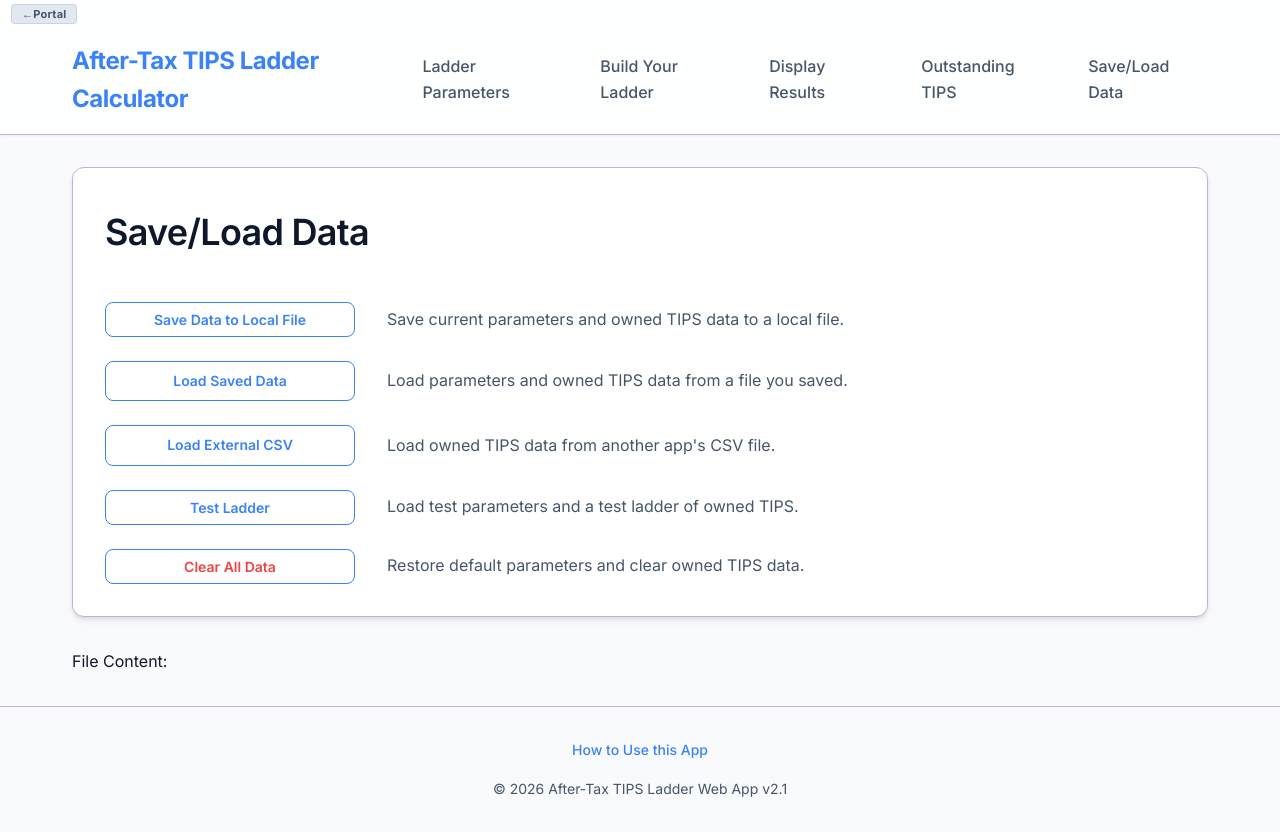
After one commit to jacoxnet/TIPS-AI-Project, a Django app: template templates/save_load.html in a window 1280 px wide. The commit adds this page. Run offline with Django 5.2, Linux system fonts and the light colour scheme; the template is opened without the code that fills it, so the values that code supplies are empty.

Commit message:
add to and fix json/csv functions

```diff
--- a/core/urls.py
+++ b/core/urls.py
@@ -4,10 +4,9 @@ from . import views
 urlpatterns = [
     path('', views.init_view, name='init'),
     path('home/', views.home_view, name='home'),
-    # path('data-entry/', views.data_entry_view, name='data_entry'),
     path('specs/', views.specs_view, name='specs'),
     path('make_ladder/', views.make_ladder_view, name='make_ladder'),
     path('ladder_display/', views.ladder_display_view, name='ladder_display'),
-    path('clear_ladder/', views.clear_ladder_view, name='clear_ladder'),
-    path('sample_csv/', views.sample_csv_view, name='sample_csv'),
+    path('save_load/', views.save_load_view, name='save_load'),
+    path('import_data', views.import_data_view, name='import_data'),
 ]
--- a/static/css/style.css
+++ b/static/css/style.css
@@ -44,7 +44,8 @@
   border: 1px solid var(--border-light);
   border-radius: 4px;
   padding: 2px 10px;
-  margin: 1em;
+  margin: 0 auto 0 1em;
+  /*top right bottom left */
   text-decoration: none;
   letter-spacing: 0.02em;
 }
@@ -514,22 +515,27 @@ tbody tr:hover {
 }
 
 /* Modal Markdown Typography styling */
-.markdown-body h1, .markdown-body h2 {
+.markdown-body h1,
+.markdown-body h2 {
   margin-top: 1rem;
   margin-bottom: 0.5rem;
   border-bottom: 1px solid var(--border-color);
   padding-bottom: 0.5rem;
 }
+
 .markdown-body ul {
   margin-left: 2rem;
   margin-bottom: 1rem;
 }
+
 .markdown-body li {
   margin-bottom: 0.5rem;
 }
+
 .markdown-body p {
   margin-bottom: 1rem;
 }
+
 .markdown-body pre {
   white-space: pre-wrap;
   word-wrap: break-word;
@@ -538,6 +544,7 @@ tbody tr:hover {
   border-radius: var(--radius-md);
   overflow-x: auto;
 }
+
 .markdown-body code {
   white-space: pre-wrap;
   word-wrap: break-word;
--- /dev/null
+++ b/static/js/save_load.js
@@ -0,0 +1,168 @@
+document.addEventListener('DOMContentLoaded', function () {
+    // --- Constants
+    const dataFileName = 'after_tax_TIPS_data.json';
+
+    // --- Elements ---
+    const saveDataBtn = document.getElementById('saveDataBtn');
+    const loadDataBtn = document.getElementById('loadDataBtn');
+    const loadCsvBtn = document.getElementById('loadCsvBtn');
+
+    // test place to display retrieved file contents
+    const fileContent = document.getElementById('fileContent');
+
+    // --- saved data from elements
+    const savedSpecs = document.getElementById('saved-specs-data');
+    const savedOTips = document.getElementById('saved-otips-data');
+
+
+    // --- File Session Tracking ---
+    let currentFileHandle = null;
+
+    // --- Save App Data to JSON file ---
+    saveDataBtn.addEventListener('click', async () => {
+        specsData = JSON.parse(savedSpecs.textContent);
+        otipsData = JSON.parse(savedOTips.textContent);
+        allData = { specsData: specsData, otipsData: otipsData };
+        writeText = JSON.stringify(allData)
+
+        // Use modern File System Access API if supported
+        if ('showSaveFilePicker' in window) {
+            try {
+                const suggestedName = currentFileHandle ? currentFileHandle.name : dataFileName;
+                currentFileHandle = await window.showSaveFilePicker({
+                    suggestedName,
+                    startIn: 'downloads',
+                    types: [{
+                        description: 'JSON Files',
+                        accept: { 'text/json': ['.json'] }
+                    }],
+                });
+
+                const writable = await currentFileHandle.createWritable();
+                await writable.write(writeText);
+                await writable.close();
+
+            } catch (err) {
+                if (err.name !== 'AbortError') {
+                    console.error('File save error:', err);
+                }
+            }
+        } else {
+            const blob = new Blob([writeText], { type: 'text/json;charset=utf-8;' });
+            const url = URL.createObjectURL(blob);
+            const a = document.createElement('a');
+            a.href = url;
+            a.download = dataFileName;
+            document.body.appendChild(a);
+            a.click();
+            document.body.removeChild(a);
+        }
+    });
+
+    // --- Load App Data from JSON file and send to backend ---
+    loadDataBtn.addEventListener('change', (e) => {
+        const file = e.target.files[0];
+        if (!file) return;
+        if (!file.type.startsWith("application/json")) return;
+        const reader = new FileReader();
+        reader.onload = async () => {
+            const r = reader.result
+            fileContent.textContent = r;
+            const formData = new FormData();
+            formData.append('data', r)
+            formData.append('csrfmiddlewaretoken', csrfToken);
+            try {
+                const response = await fetch(importDataURL, {
+                    method: 'POST',
+                    body: formData,
+                });
+                const data = await response.json();
+                console.log('success in retrieving data from import data view', data)
+            } catch (e) {
+                console.error(e);
+            }
+        }
+        reader.onerror = () => { console.log('error reading file') };
+        reader.readAsText(file);
+        loadDataBtn.value = '';
+    });
+
+    // --- Load External CSV file and send to backend ---
+    loadCsvBtn.addEventListener('change', (e) => {
+        const file = e.target.files[0];
+        if (!file) return;
+        if (!file.type.startsWith("text/csv")) return;
+        const reader = new FileReader();
+        reader.onload = () => {
+            const r = reader.result
+            const parsedCsv = getParsedCsv(r)
+            fileContent.textContent = JSON.stringify(parsedCsv);
+        }
+        reader.onerror = () => { console.log('error reading file') };
+        reader.readAsText(file);
+        loadCsvBtn.value = '';
+    })
+
+    // -----------------------------------------------------------------------
+    // --- CSV Parse / Apply helpers -----------------------------------------
+    // -----------------------------------------------------------------------
+
+    // Split one CSV line into fields, respecting double-quoted values.
+    function parseCsvLine(line) {
+        let inQuotes = false;
+        let currentVal = '';
+        const vals = [];
+        for (let j = 0; j < line.length; j++) {
+            const char = line[j];
+            if (char === '"') {
+                inQuotes = !inQuotes;
+            } else if (char === ',' && !inQuotes) {
+                vals.push(currentVal);
+                currentVal = '';
+            } else if (char != ' ') {
+                currentVal += char;
+            }
+        }
+        vals.push(currentVal);
+        return vals;
+    }
+
+    // Parse CSV text into a structured object without touching the DOM.
+    // Handles both the full PARAM/ADD_FLOW/OWNED_TIP format and the legacy
+    // simple CUSIP,Quantity format.
+    // Returns { params, additionalFlows, ownedTips } where each ownedTips
+    // entry includes resolved maturityYear and datedYear for optional
+    // start/end year auto-fill.
+    function getParsedCsv(text) {
+        const lines = text.split('\n');
+        const rlines = [];
+        for (const line of lines) {
+            if (!line) continue;
+            rlines.push(parseCsvLine(line));
+        }
+        return rlines;
+    }
+
+
+
+
+    // --- Sample CSV Load ---
+    const sampleCsvBtn = document.getElementById('sampleCsvBtn');
+    if (sampleCsvBtn) {
+        sampleCsvBtn.addEventListener('click', () => {
+            fetch('/sample-csv/')
+                .then(response => response.json())
+                .then(data => {
+                    if (data.error) {
+                        alert('Error loading sample: ' + data.error);
+                        return;
+                    }
+                    applyCsvData(parseCsvText(data.csv_content));
+                })
+                .catch(err => {
+                    console.error('Error loading sample CSV:', err);
+                    alert('Failed to load sample ladder data.');
+                });
+        });
+    }
+});
--- a/templates/base.html
+++ b/templates/base.html
@@ -16,16 +16,15 @@
 
 <body>
     <nav class="navbar">
+        <a href="https://aerokam.github.io/Treasuries/" class="portal-link">&#8592;Portal</a>
         <div class="nav-container">
-            <a href="https://aerokam.github.io/Treasuries/" class="portal-link">&#8592;Portal</a>
             <a href="{% url 'home' %}" class="nav-brand">After-Tax TIPS Ladder Calculator</a>
             <div class="nav-links">
-                <a href="{% url 'specs' %}" class="nav-link">Ladder Specifications</a>
-                <a href="{% url 'make_ladder' %}" class="nav-link">Make Your Ladder</a>
+                <a href="{% url 'specs' %}" class="nav-link">Ladder Parameters</a>
+                <a href="{% url 'make_ladder' %}" class="nav-link">Build Your Ladder</a>
                 <a href="{% url 'ladder_display' %}" class="nav-link">Display Results</a>
-                <a href="{% url 'home' %}" class="nav-link">TIPS Available</a>
-                <a href="{% url 'clear_ladder' %}" class="nav-link" style="color: var(--danger);"
-                   onclick="return confirm('Are you sure you want to clear all ladder data?');">Clear Ladder Data</a>
+                <a href="{% url 'home' %}" class="nav-link">Outstanding TIPS</a>
+                <a href="{% url 'save_load' %}" class="nav-link">Save/Load Data</a>
             </div>
         </div>
     </nav>
--- a/templates/home.html
+++ b/templates/home.html
@@ -5,7 +5,7 @@
 {% block content %}
 <div class="card">
     <div class="flex justify-between items-center mb-4">
-        <h1>Available TIPS</h1>
+        <h1>Outstanding TIPS</h1>
         <p class="text-secondary">Last Updated: {{ tips_date }}</p>
         <p class="text-secondary">Source: US Treasury Fiscal Data</p>
     </div>
--- /dev/null
+++ b/templates/save_load.html
@@ -0,0 +1,79 @@
+{% extends 'base.html' %}
+{% load static %}
+{% load humanize %}
+
+{% block title %}Save and Load Data{% endblock %}
+
+{% block content %}
+<div class="card">
+    <div class="flex justify-between items-center mb-4">
+        <h1 style="margin-top: 0.25rem;">Save/Load Data</h1>
+    </div>
+    <div style="display: flex; flex-direction: column; gap: 1.5rem; width: 100%;">
+        <div style="display: flex; align-items: center; gap: 2rem; width: 100%;">
+            <div style="width: 250px; flex-shrink: 0;">
+                <button
+                    type="button" class="btn btn-secondary btn-sm" id="saveDataBtn" style="width: 100%; margin: 0; padding: 0.5rem 1rem;">Save Data to Local File
+                </button>
+            </div>
+            <p style="margin: 0; color: var(--text-secondary);">Save current parameters and owned TIPS data to a local file.</p>
+        </div>
+        <div style="display: flex; align-items: center; gap: 2rem; width: 100%;">
+            <div style="width: 250px; flex-shrink: 0;">
+                <label class="btn btn-secondary btn-sm"
+                    style="display: inline-flex; justify-content: center; align-items: center; margin: 0; padding: 0.5rem 1rem; cursor: pointer; width: 100%; text-align: center;">
+                    Load Saved Data
+                    <input type="file" accept=".json" id="loadDataBtn" style="display:none;">
+                </label>
+            </div>
+            <p style="margin: 0; color: var(--text-secondary);">Load parameters and owned TIPS data from a file you saved.</p>
+        </div>
+        <div style="display: flex; align-items: center; gap: 2rem; width: 100%;">
+            <div style="width: 250px; flex-shrink: 0;">
+                <label class="btn btn-secondary btn-sm"
+                    style="display: inline-flex; justify-content: center; align-items: center; margin: 0; padding: 0.5rem 1rem; cursor: pointer; width: 100%; text-align: center;">
+                    Load External CSV
+                    <input type="file" accept=".csv" id="loadCsvBtn" style="display:none;">
+                </label>
+            </div>
+            <p style="margin: 0; color: var(--text-secondary);">Load owned TIPS data from another app's CSV file.</p>
+        </div>
+        <div style="display: flex; align-items: center; gap: 2rem; width: 100%;">
+            <div style="width: 250px; flex-shrink: 0;">
+                <button
+                    type="button" class="btn btn-secondary btn-sm" id="sampleCvsBtn" style="width: 100%; margin: 0; padding: 0.5rem 1rem;">Test Ladder
+                </button>
+            </div>
+            <p style="margin: 0; color: var(--text-secondary);">Load test parameters and a test ladder of owned TIPS.</p>
+        </div>
+        <div style="display: flex; align-items: center; gap: 2rem; width: 100%;">
+            <div style="width: 250px; flex-shrink: 0;">
+                <button
+                    type="button" class="btn btn-secondary btn-sm" id="clrDataBtn"
+                    style="width: 100%; margin: 0; padding: 0.5rem 1rem; color: var(--danger);">
+                    Clear All Data
+                </button>
+            </div>
+            <p style="margin: 0; color: var(--text-secondary);">Restore default parameters and clear owned TIPS data.</p>
+        </div>
+    </div>
+</div>
+
+<p>File Content: <span id='fileContent'></span></p>
+
+
+{% endblock %}
+
+{% block extra_js %}
+
+    {{ specs_data|json_script:"saved-specs-data" }}
+    {{ otips_data|json_script:"saved-otips-data"}}
+
+    <script src="{% static 'js/save_load.js' %}?v=8"></script>
+
+    <script>
+        var csrfToken = '{{ csrf_token }}';
+        var importDataURL = "{% url 'import_data' %}";
+    </script>
+
+{% endblock %}
```
Also changed, not shown: core/dbstuff.py (added, +34 -0 lines), core/models.py (+4 -8 lines), core/tinit.py (+6 -8 lines), core/views.py (+35 -14 lines), static/js/make_ladder.js (+13 -20 lines), templates/make_ladder.html (+2 -15 lines), templates/specs.html (+2 -11 lines). Lines whose indentation alone changed are shown as unchanged.
